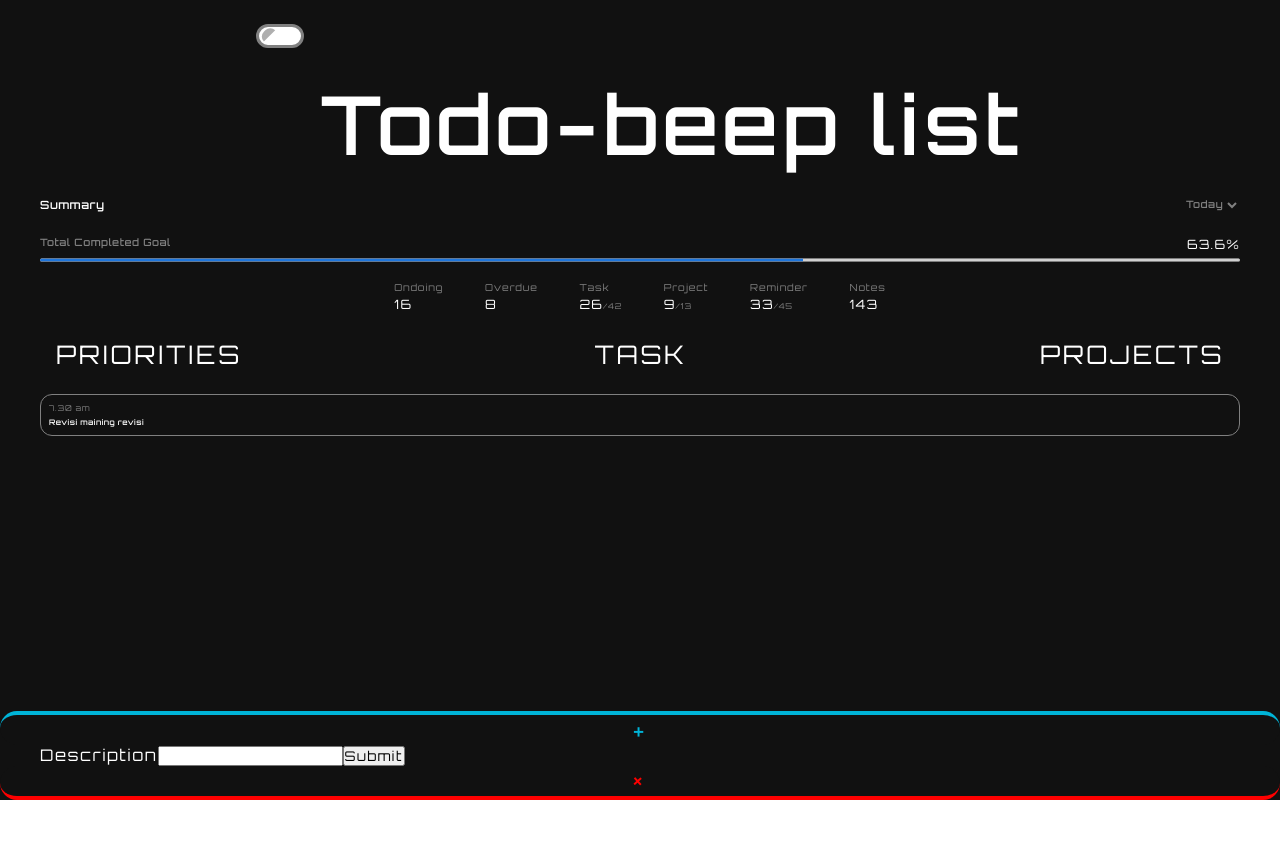
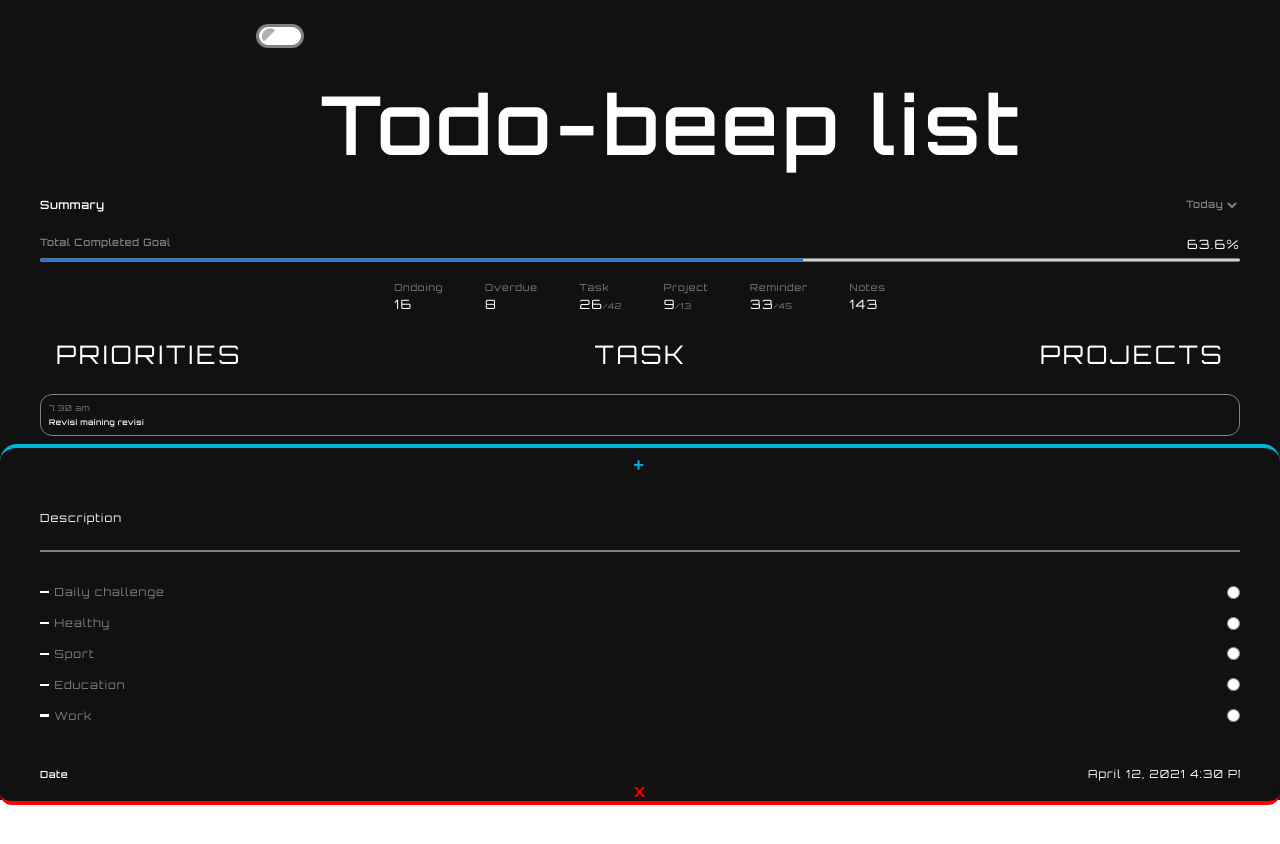
Before and after one commit to Koke-beep/Todo, a React (Create React App) app in the folder frontend/: page / in a window 1280 px wide. Shown: the top 844 px of the page. After the commit the page ends 805 px from the top, so only its background shows below. Built offline with nearby package versions, Linux system fonts and the light colour scheme.

Commit message:
datePicker installed with refactor component

```diff
--- a/frontend/package.json
+++ b/frontend/package.json
@@ -6,7 +6,9 @@
     "@testing-library/jest-dom": "^5.11.10",
     "@testing-library/react": "^11.2.6",
     "@testing-library/user-event": "^12.8.3",
+    "date-fns": "^2.21.1",
     "react": "^17.0.2",
+    "react-datepicker": "^3.8.0",
     "react-dom": "^17.0.2",
     "react-redux": "^7.2.3",
     "react-scripts": "4.0.3",
--- a/frontend/src/Components/Header/Header.scss
+++ b/frontend/src/Components/Header/Header.scss
@@ -1,6 +1,7 @@
 #header__title{
     display:flex;
     justify-content: center;
+    z-index:25;
 
     .title__app{
         padding-top: 1em;
--- a/frontend/src/Components/NewTaskForm/NewTaskForm.jsx
+++ b/frontend/src/Components/NewTaskForm/NewTaskForm.jsx
@@ -1,8 +1,9 @@
 /* eslint-disable jsx-a11y/label-has-associated-control */
-/* eslint-disable no-console */
-/* eslint-disable no-multi-assign */
 import React, { useState } from 'react';
 import './NewTaskForm.scss';
+import DatePicker from 'react-datepicker';
+import setHours from 'date-fns/setHours';
+import setMinutes from 'date-fns/setMinutes';
 
 export default function newTaskForm() {
   const [textHolder, setTextHolder] = useState(' ');
@@ -11,25 +12,81 @@ export default function newTaskForm() {
     let taskListBox = document.querySelector('.taskList__newTask');
 
     taskListBox = open === true ? taskListBox.style.bottom = '93vh'
-      : taskListBox.style.bottom = '0';
+      : taskListBox.style.bottom = '30vh';
     return taskListBox;
   }
+  const [startDate, setStartDate] = useState(setHours(setMinutes(new Date(), 30), 16));
 
   return (
     <>
       <div className="taskList__newTask">
         <button type="button" onClick={() => toggleView(true)}>+</button>
         <div className="taskList__data">
+
           <form className="taskList__fields">
             <label>
               Description
               <input type="text" value={textHolder} onChange={(e) => setTextHolder(e.target.value)} />
             </label>
-            <input type="submit" value="Submit" />
           </form>
+
+          <div className="taskList__categories">
+            <div className="category">
+              <div className="taskList__color" />
+              <label htmlFor="challenge">
+                Daily challenge
+                <input type="radio" id="challenge" name="action" value="daily challenge" />
+              </label>
+            </div>
+            <div className="category">
+              <div className="taskList__color" />
+              <label htmlFor="healthy">
+                Healthy
+                <input type="radio" id="healthy" name="action" value="healthy" />
+              </label>
+            </div>
+            <div className="category">
+              <div className="taskList__color" />
+              <label htmlFor="sport">
+                Sport
+                <input type="radio" id="sport" name="action" value="sport" />
+              </label>
+            </div>
+            <div className="category">
+              <div className="taskList__color" />
+              <label htmlFor="education">
+                Education
+                <input type="radio" id="education" name="action" value="education" />
+              </label>
+            </div>
+            <div className="category">
+              <div className="taskList__color" />
+              <label htmlFor="work">
+                Work
+                <input type="radio" id="work" name="action" value="work" />
+              </label>
+            </div>
+          </div>
+
+          <div className="taskList__date">
+            <h5>Date</h5>
+            <DatePicker
+              selected={startDate}
+              onChange={(date) => setStartDate(date)}
+              showTimeSelect
+              excludeTimes={[
+                setHours(setMinutes(new Date(), 0), 17),
+                setHours(setMinutes(new Date(), 30), 18),
+                setHours(setMinutes(new Date(), 30), 19),
+                setHours(setMinutes(new Date(), 30), 17),
+              ]}
+              dateFormat="MMMM d, yyyy h:mm aa"
+            />
+          </div>
         </div>
-        <button className="taskList__close" type="button" onClick={() => toggleView(false)}><p>+</p></button>
+        <button className="taskList__close" type="button" onClick={() => toggleView(false)}>x</button>
       </div>
+
     </>
   );
 }
--- a/frontend/src/Components/NewTaskForm/NewTaskForm.scss
+++ b/frontend/src/Components/NewTaskForm/NewTaskForm.scss
@@ -1,15 +1,17 @@
 .taskList__newTask{
     position:absolute;
     left:0;
-    bottom:0;
+    bottom:-100;
     width:100vw;
     z-index:5;
     transition: bottom 0.8s;
+    overflow:hidden;
+    user-select:none;
 
     &>button{
         border:none;
         border-top:4px solid #00b4d8;
-        border-radius: 1.5em;
+        border-radius: 30px;
         background:var(--theme-page-background);
         color:#00b4d8;
         cursor:pointer;
@@ -24,15 +26,97 @@
 
     .taskList__data{
         padding:0 40px;
+        font-size:0.7em;
+
+        .taskList__fields{
+            margin-top:3em;
+            margin-bottom:3em;
+
+           label>input{
+                background:transparent;
+                border:none;
+                border-bottom: 2px solid gray;
+                color:var(--theme-page-text);
+                font-size: 1em;
+                height: 1.5em;
+                margin-top:0.7em;
+                outline:none;
+                width:100%;
+            }
+        }
+
+        .taskList__categories{
+            margin-top:1em;
+            color:gray;
+
+            .category{
+            align-items:center;
+            display:flex;
+            margin-bottom:1.5em;
+
+                .taskList__color{
+                    background-color:white;
+                    height:0.2em;
+                    margin-right:0.5em;
+                    width:0.8em;
+                }
+
+                &>label{
+                    align-items: center;
+                    cursor:pointer;
+                    display:flex;
+                    justify-content:space-between;
+                    width:100%;
+                }
+            }
+        }
     }
 
     .taskList__close{
         border-bottom:4px solid red;
         border-top:none;
         color:red;
+        font-weight: bold;
+        font-size:1em;
 
-        &>p{
-            transform: rotate(48deg);
+        &:active{
+            border-bottom:2px solid red;
+            border-top:0;
         }
     }
 }
+
+.taskList__date{
+    align-items:center;
+    display:flex;
+    justify-content:space-between;
+    margin-top:4em;
+
+    .react-datepicker__input-container{
+       &>input{
+           border:none;
+           color:var(--theme-page-text);
+           outline:none;
+           background:transparent;
+           font-size:1em;
+       }
+    }
+    .react-datepicker__month-container{
+        width: 250px;
+    }
+    .react-datepicker__day{
+        font-size:1em;
+     }
+     .react-datepicker__header,.react-datepicker__header--has-time-select{
+         font-size: 0.7em;
+     }
+
+    .react-datepicker__time-list-item{
+        font-size:0.8em;
+    }
+
+    .react-datepicker {
+        font-size: 1em;
+        left:-100px;
+    }
+}
--- a/frontend/src/index.jsx
+++ b/frontend/src/index.jsx
@@ -2,6 +2,8 @@ import React from 'react';
 import ReactDOM from 'react-dom';
 import './index.scss';
 import App from './App';
+
+import 'react-datepicker/dist/react-datepicker.css';
 
 ReactDOM.render(
   <React.StrictMode>
--- a/frontend/src/index.scss
+++ b/frontend/src/index.scss
@@ -4,3 +4,6 @@
     font-family: 'Orbitron', sans-serif;
     letter-spacing: 0.1em;
 }
+html{
+    min-width:360px;
+}
```
Also changed, not shown: frontend/src/App.scss (line endings or trailing spaces), 1 other file (tests, documents, lock files or other folders).
